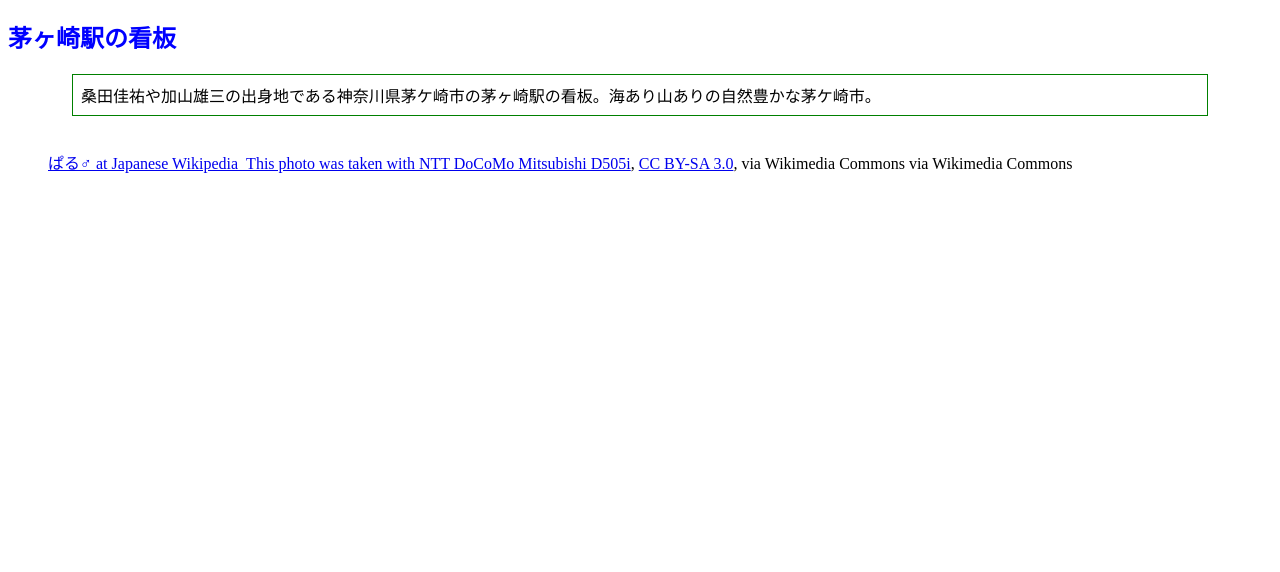
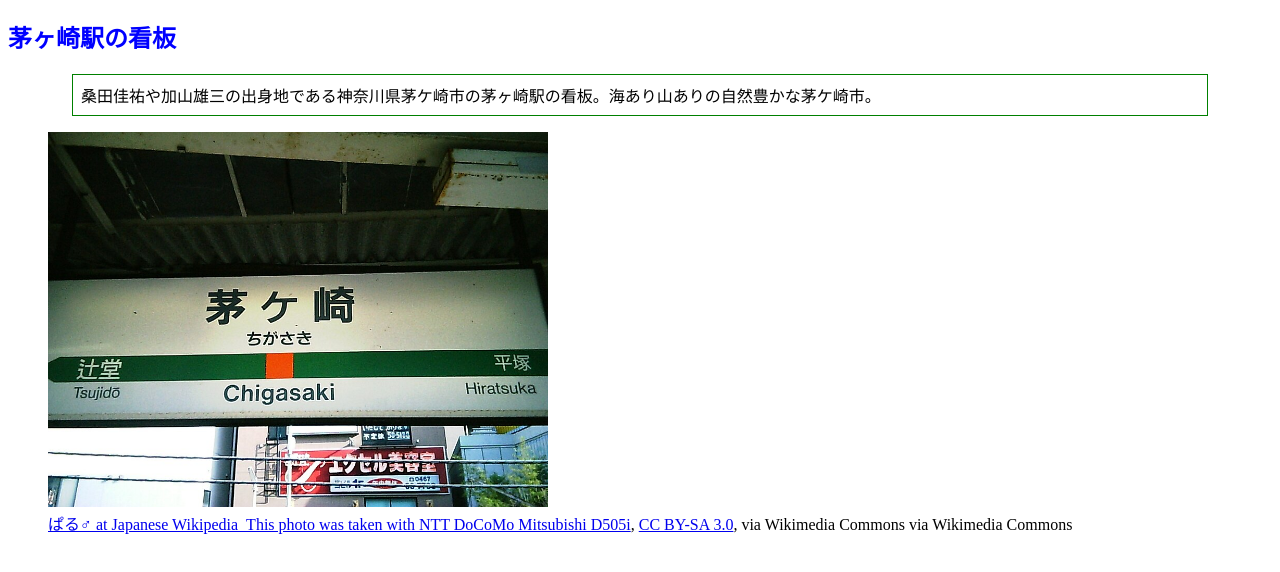
Before and after one commit to chokazu/joho-shori-4, a plain HTML site: page 9th/index.html in a window 1280 px wide. Shown: the part 70-642 px from the top of the page. Drawn offline with Linux system fonts and the light colour scheme.

Commit message:
Fix image source path in index.html

```diff
--- a/9th/index.html
+++ b/9th/index.html
@@ -10,7 +10,7 @@
   <h2>茅ヶ崎駅の看板</h2>
   <p>桑田佳祐や加山雄三の出身地である神奈川県茅ケ崎市の茅ヶ崎駅の看板。海あり山ありの自然豊かな茅ケ崎市。</p>
     <figure>
-  <img src="./Document_files/Chigasaki-sta.ekimei.JPG" alt="" width="500">
+  <img src="Chigasaki-sta.ekimei.JPG" alt="" width="500">
   <figcaption>
     <a href="https://commons.wikimedia.org/wiki/File:Chigasaki-sta.ekimei.JPG">ぱる♂ at Japanese Wikipedia
 &nbsp;This photo was taken with NTT DoCoMo Mitsubishi D505i</a>, <a href="http://creativecommons.org/licenses/by-sa/3.0/">CC BY-SA 3.0</a>, via Wikimedia Commons
```
